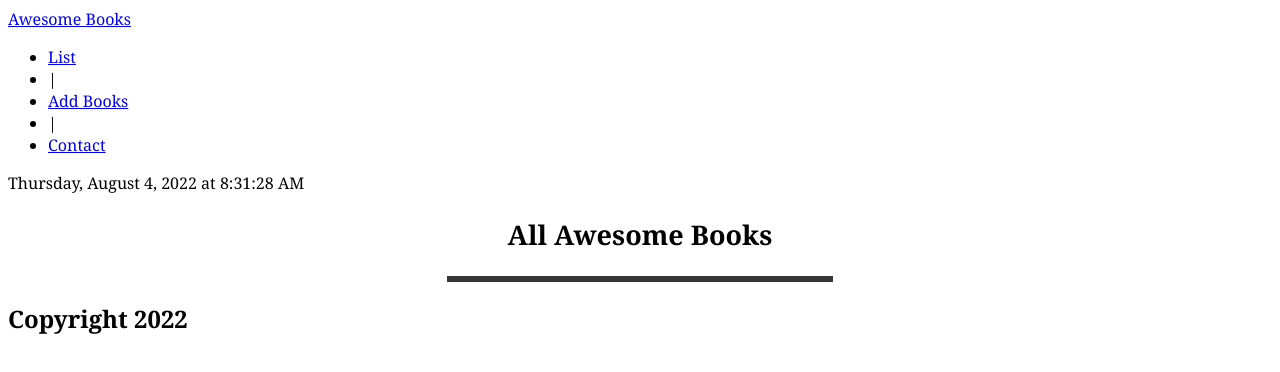
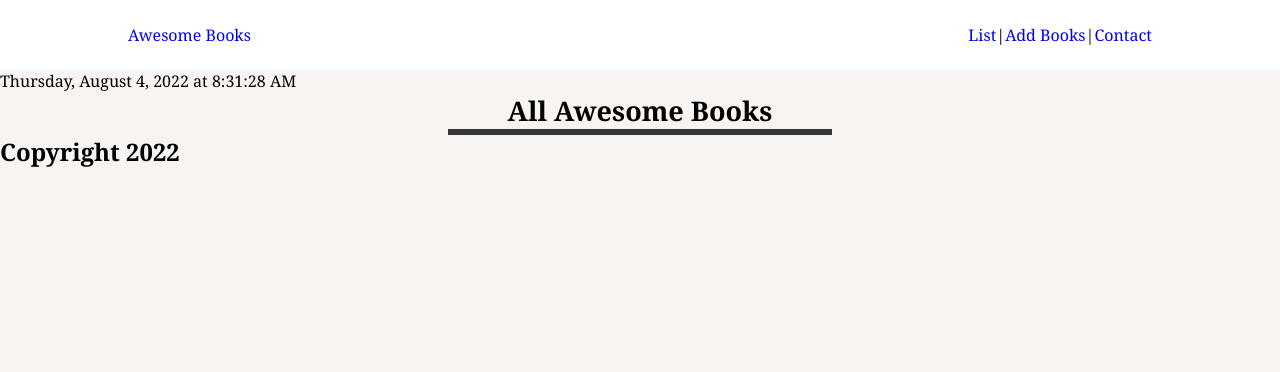
Before and after one commit to tarikbouari/Awesome-books, a website: page index.html in a window 1280 px wide. Drawn offline with Linux system fonts and the light colour scheme.

Commit message:
add style to nav-bar

```diff
--- a/style.css
+++ b/style.css
@@ -1,5 +1,39 @@
+/* General */
+
+* {
+  margin: 0;
+  padding: 0;
+  box-sizing: border-box;
+}
+
 body {
   font-family: Georgia, 'Times New Roman', Times, serif;
+  background-color: #f7f4f2;
+}
+
+a {
+  text-decoration: none;
+}
+
+ul li {
+  list-style: none;
+}
+
+/* header */
+header {
+  background-color: #fff;
+}
+.head-container {
+  display: flex;
+  justify-content: space-between;
+  width: 80%;
+  align-items: center;
+  height: 70px;
+  margin: 0 auto;
+}
+
+nav ul {
+  display: flex;
 }
 
 .section {
@@ -14,9 +48,6 @@ h1 {
   display: flex;
   align-items: center;
   justify-content: center;
-}
-
-h1 {
   font-size: 27px;
 }
 
```
